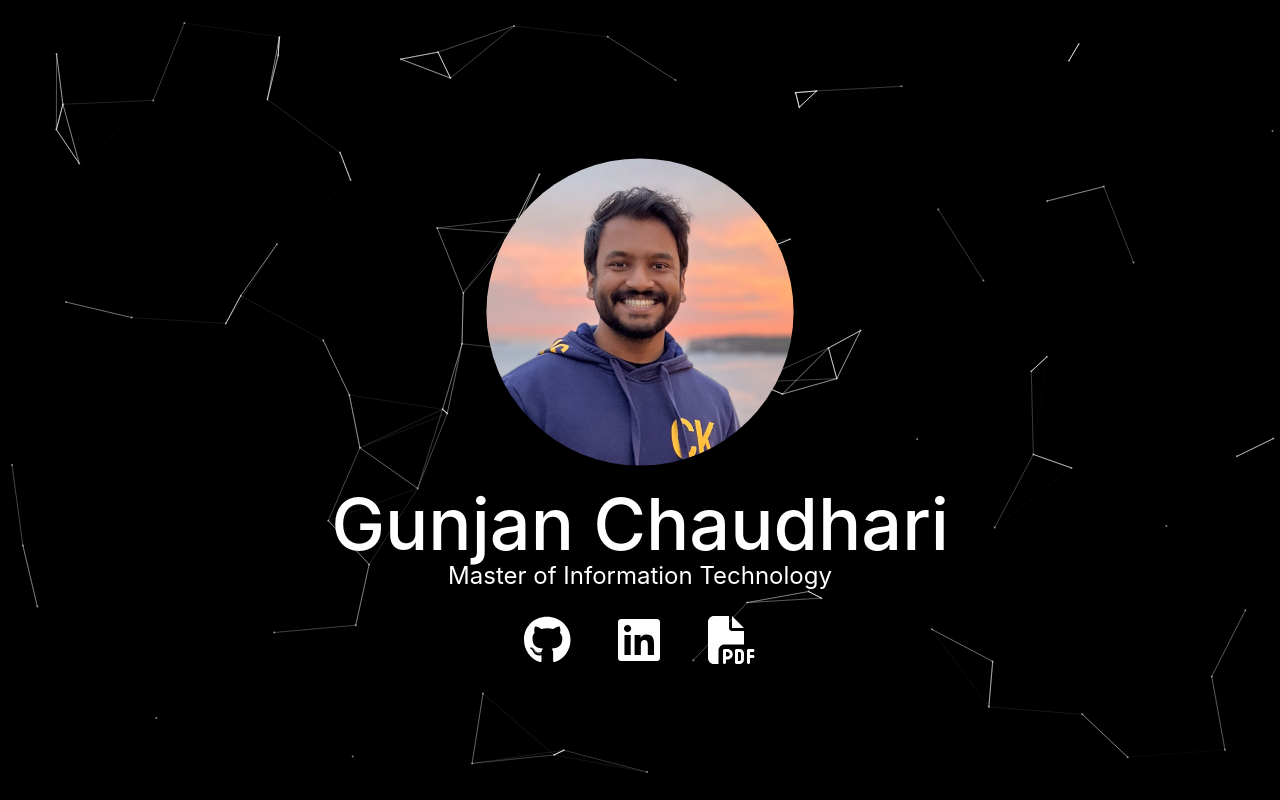
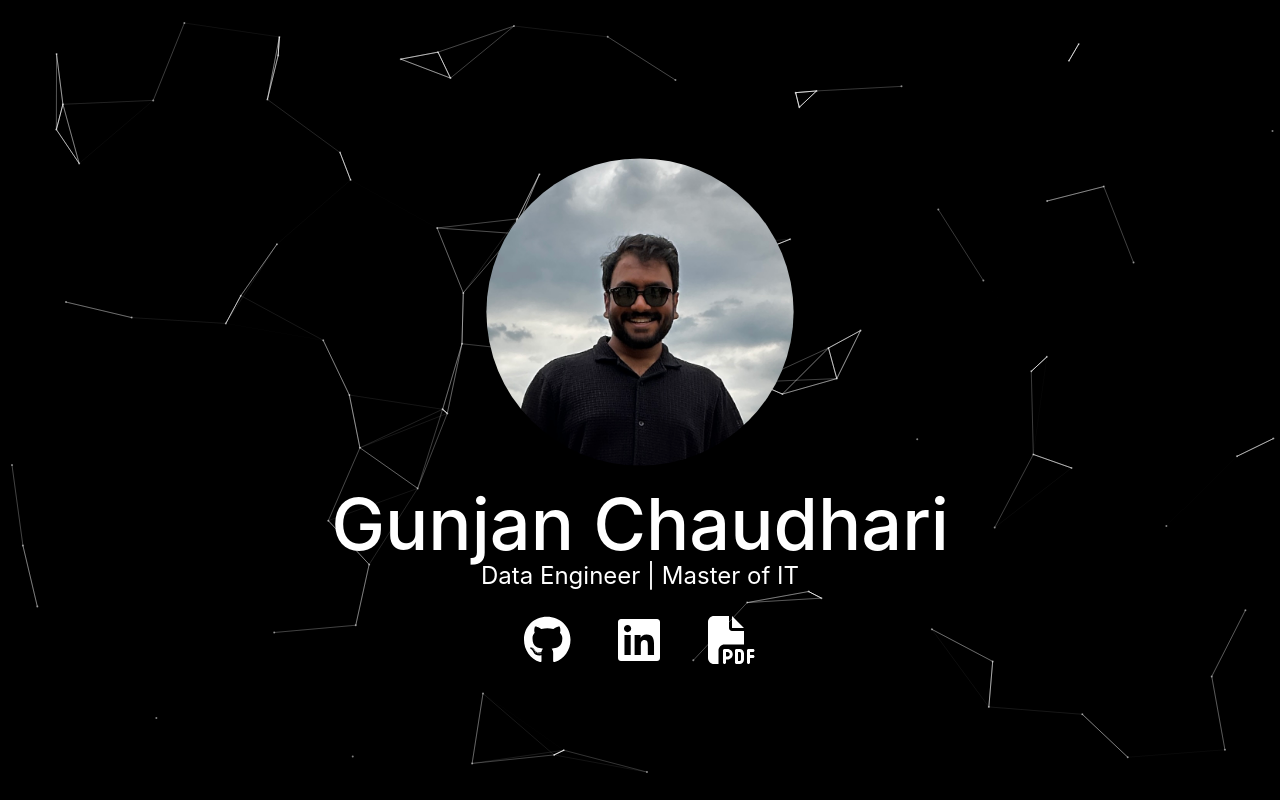
Before and after one commit to saketdixit/saketdixit.xyz, a React (Create React App) app: page / in a window 1280 px wide. Built offline with nearby package versions, Linux system fonts and the light colour scheme.

Commit message:
Changes (#1)
* new changes

* new changes

---------

Co-authored-by: Gunjan Chaudhari <gunjan@cloudshuttle.com.au>

```diff
--- a/src/Components/Icons.js
+++ b/src/Components/Icons.js
@@ -1,14 +1,14 @@
-import { FontAwesomeIcon } from "@fortawesome/react-fontawesome";
-import { faFilePdf } from "@fortawesome/free-solid-svg-icons";
-import { faGithub, faLinkedin } from "@fortawesome/free-brands-svg-icons";
+import { FontAwesomeIcon } from '@fortawesome/react-fontawesome';
+import { faFilePdf } from '@fortawesome/free-solid-svg-icons';
+import { faGithub, faLinkedin } from '@fortawesome/free-brands-svg-icons';
 
-import React from "react";
+import React from 'react';
 
 function Icons() {
   return (
     <div className="flex justify-center">
       <a
-        href="https://github.com/gunjanchaudhari"
+        href="https://github.com/chaudharigunjan"
         target="_blank"
         rel="noreferrer"
       >
@@ -18,7 +18,7 @@ function Icons() {
         ></FontAwesomeIcon>
       </a>
       <a
-        href="https://www.linkedin.com/in/gunjan-chaudhari/"
+        href="https://www.linkedin.com/in/gunjanchaudhari/"
         target="_blank"
         rel="noreferrer"
       >
@@ -28,7 +28,7 @@ function Icons() {
         ></FontAwesomeIcon>
       </a>
       <a
-        href="https://drive.google.com/file/d/1q02h0_A44IB1Qx-yxM-R-74BQ1cvzCtC/view?usp=sharing"
+        href="https://drive.google.com/file/d/1OTTYE1DtwER6i0k-ynvnRRxnUllNn4-8/view?usp=sharing"
         target="_blank"
         rel="noreferrer"
       >
--- a/src/Components/Title.js
+++ b/src/Components/Title.js
@@ -1,4 +1,4 @@
-import React from "react";
+import React from 'react';
 function Title() {
   return (
     <div>
@@ -15,7 +15,7 @@ function Title() {
           md:text-2xl
           font-small"
       >
-        Master of Information Technology
+        Data Engineer | Master of IT
       </h2>
     </div>
   );
```
Also changed, not shown: src/Components/photo.png.
